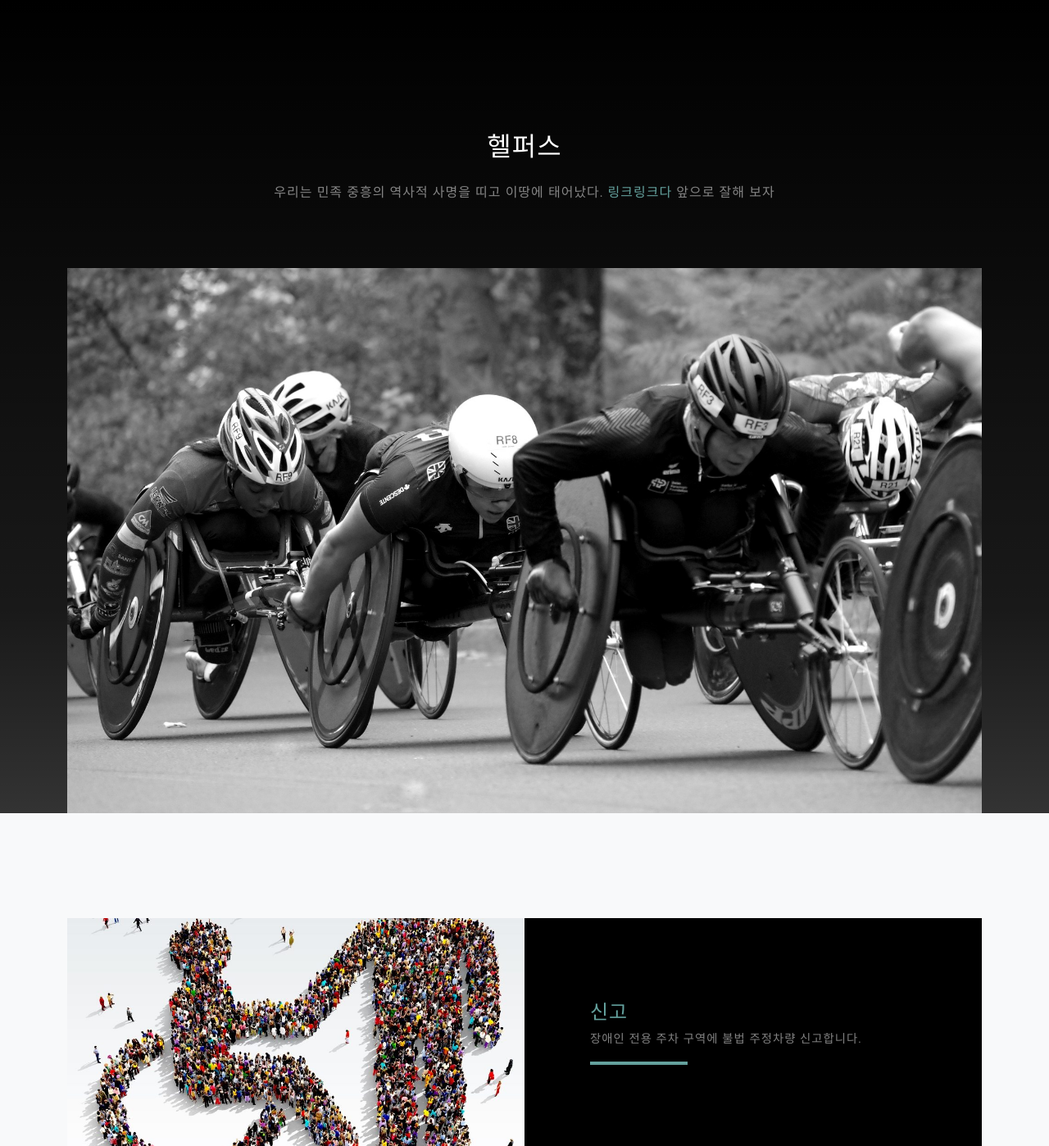
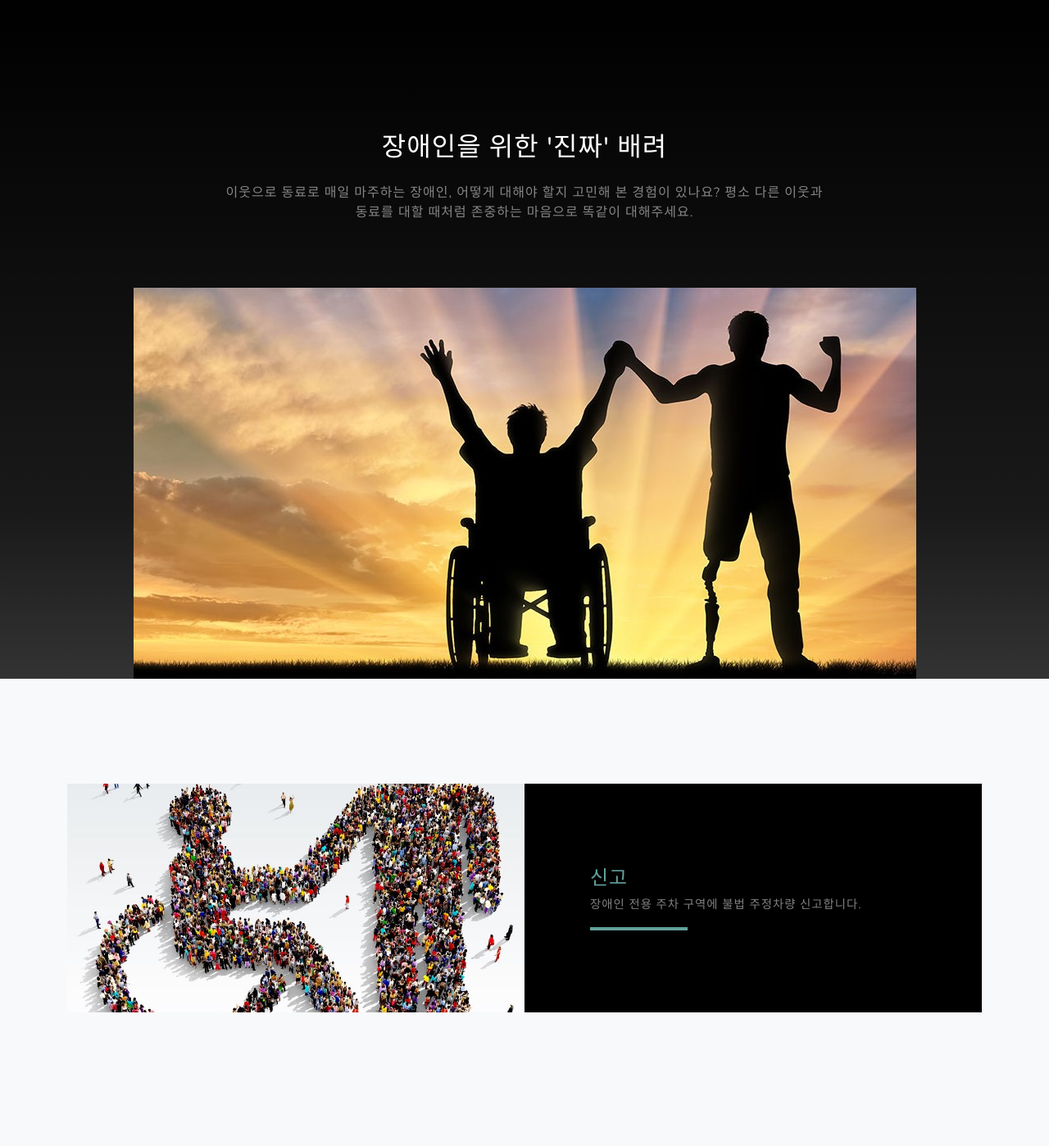
Before and after one commit to Daniel-672/fordisproject, a Django app: page /fordisapp/ in a window 1280 px wide. Shown: the part 799-2197 px from the top of the page at 82% size. Run offline with Django 3.2, Linux system fonts and the light colour scheme; some libraries are stand-ins or nearby versions.

Commit message:
add 통홥web완료

```diff
--- a/fordisapp/templates/index.html
+++ b/fordisapp/templates/index.html
@@ -44,15 +44,14 @@
             <div class="container">
                 <div class="row">
                     <div class="col-lg-8 mx-auto">
-                        <h2 class="text-white mb-4">헬퍼스</h2>
+                        <h2 class="text-white mb-4">장애인을 위한 '진짜' 배려 </h2>
                         <p class="text-white-50">
-                            우리는 민족 중흥의 역사적 사명을 띠고 이땅에 태어났다.
-                            <a href="https://startbootstrap.com/template-overviews/grayscale/">링크링크다</a>
-                            앞으로 잘해 보자
+                            이웃으로 동료로 매일 마주하는 장애인, 어떻게 대해야 할지 고민해 본 경험이 있나요? 평소 다른 이웃과
+                            동료를 대할 때처럼 존중하는 마음으로 똑같이 대해주세요.
                         </p>
                     </div>
                 </div>
-                <img class="img-fluid" src="/static/assets/img/inclusion.jpg" alt="" />
+                <img class="img-fluid" src="/static/assets/img/sunset.jpg" alt="" />
             </div>
         </section>
 
--- a/fordisproject/templates/base.html
+++ b/fordisproject/templates/base.html
@@ -10,7 +10,7 @@
         <meta name="viewport" content="width=device-width, initial-scale=1, shrink-to-fit=no" />
         <meta name="description" content="" />
         <meta name="author" content="" />
-        <title>for장애인</title>
+        <title>Help us</title>
         <link rel="icon" type="image/x-icon" href="assets/img/favicon.ico" />
         <!-- Font Awesome icons (free version)-->
         <script src="https://use.fontawesome.com/releases/v5.13.0/js/all.js" crossorigin="anonymous"></script>
```
Also changed, not shown: db.sqlite3, fordisapp/static/assets/img/sunset.jpg (added).
